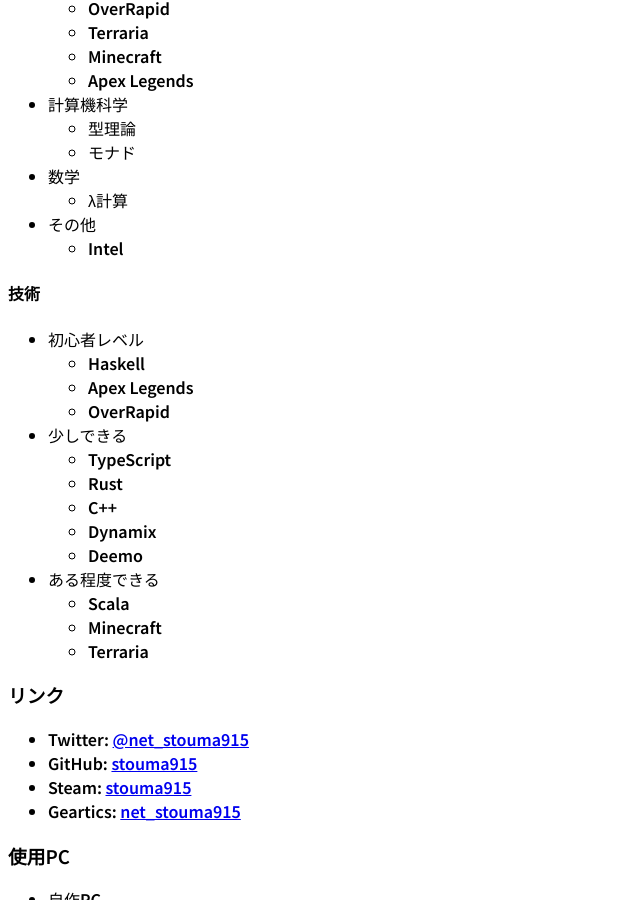
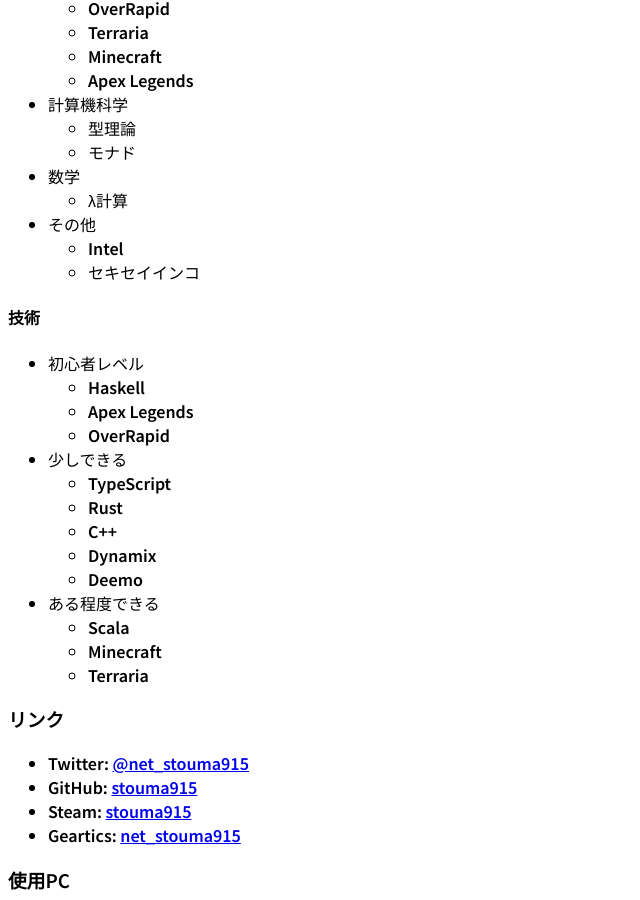
Before and after one commit to t-sasaki915/t-sasaki-net, a Jekyll site: the page built from docs/index.md, in a window 1280 px wide and 900 px high, scrolled down 503 px. Shown: the whole window, without its empty margins (0-640 px from the left). Built offline with Jekyll 4.4.1, drawn with Linux system fonts in a browser that asks for light colours; Markdown is read by kramdown in place of the engine named in the settings.

Commit message:
Update index.md

```diff
--- a/docs/index.md
+++ b/docs/index.md
@@ -31,6 +31,7 @@
   - λ計算
 - その他
   - Intel
+  - セキセイインコ
 
 #### 技術
 - 初心者レベル
```
